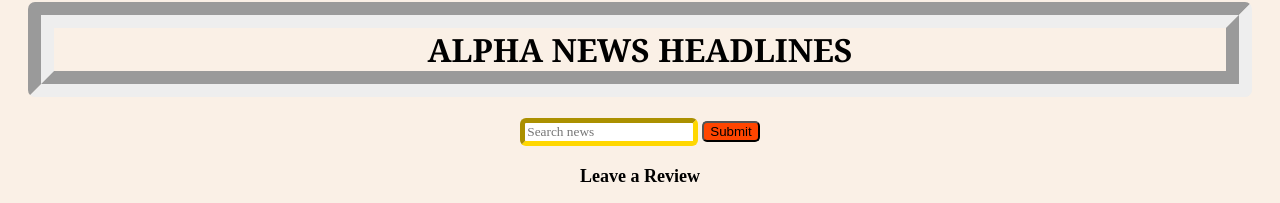
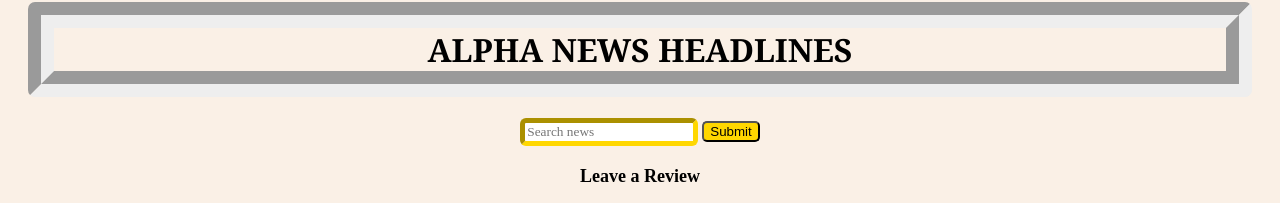
Before and after one commit to Michael3-j/Phase1_Project, a plain HTML site: page index.html in a window 1280 px wide. Shown: the part 258-461 px from the top of the page. Drawn offline with Linux system fonts and the light colour scheme.

Commit message:
add changes

```diff
--- a/style.css
+++ b/style.css
@@ -26,7 +26,7 @@ h1{border-radius: 7px;
 
 }
 .search_bttn{
-    background-color: orangered;
+    background-color: gold;
     border-radius: 5px;
 }
 .description{
```
